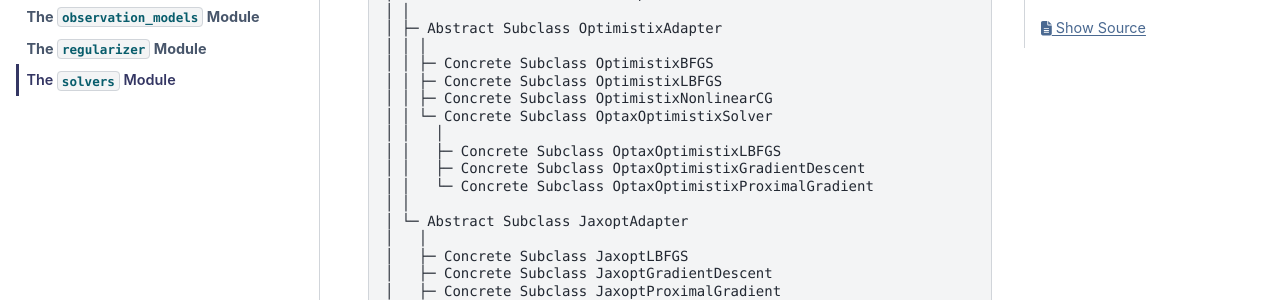
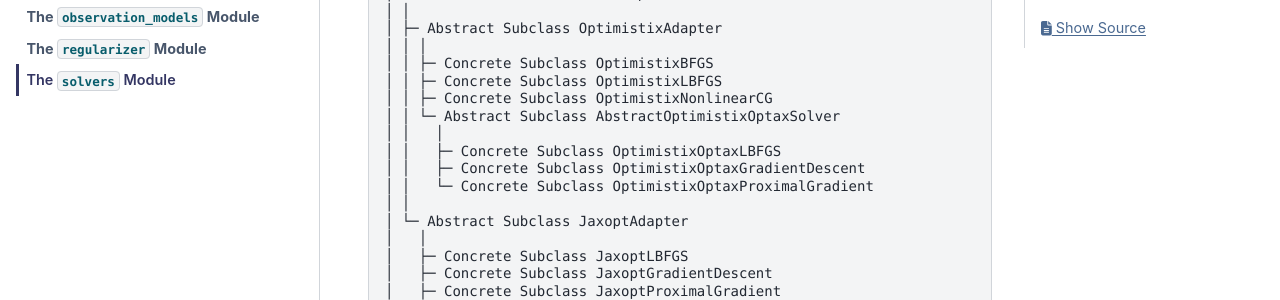
Before and after one commit to flatironinstitute/nemos, a Sphinx documentation site: the page built from docs/developers_notes/07-solvers.md, in a window 1280 px wide and 900 px high, scrolled down 2540 px. Shown: the part 310-610 px from the top of the window. Built offline with Sphinx 7.4.7 and the PyData theme 0.15.4, drawn with Linux system fonts in a browser that asks for light colours; some of the changed text lies outside the part shown.

Commit message:
Correct solver names in dev notes

```diff
--- a/docs/developers_notes/07-solvers.md
+++ b/docs/developers_notes/07-solvers.md
@@ -67,11 +67,11 @@
 │ │ ├─ Concrete Subclass OptimistixBFGS
 │ │ ├─ Concrete Subclass OptimistixLBFGS
 │ │ ├─ Concrete Subclass OptimistixNonlinearCG
-│ │ └─ Concrete Subclass OptaxOptimistixSolver
+│ │ └─ Abstract Subclass AbstractOptimistixOptaxSolver
 │ │   │
-│ │   ├─ Concrete Subclass OptaxOptimistixLBFGS
-│ │   ├─ Concrete Subclass OptaxOptimistixGradientDescent
-│ │   └─ Concrete Subclass OptaxOptimistixProximalGradient
+│ │   ├─ Concrete Subclass OptimistixOptaxLBFGS
+│ │   ├─ Concrete Subclass OptimistixOptaxGradientDescent
+│ │   └─ Concrete Subclass OptimistixOptaxProximalGradient
 │ │
 │ └─ Abstract Subclass JaxoptAdapter
 │   │
```
